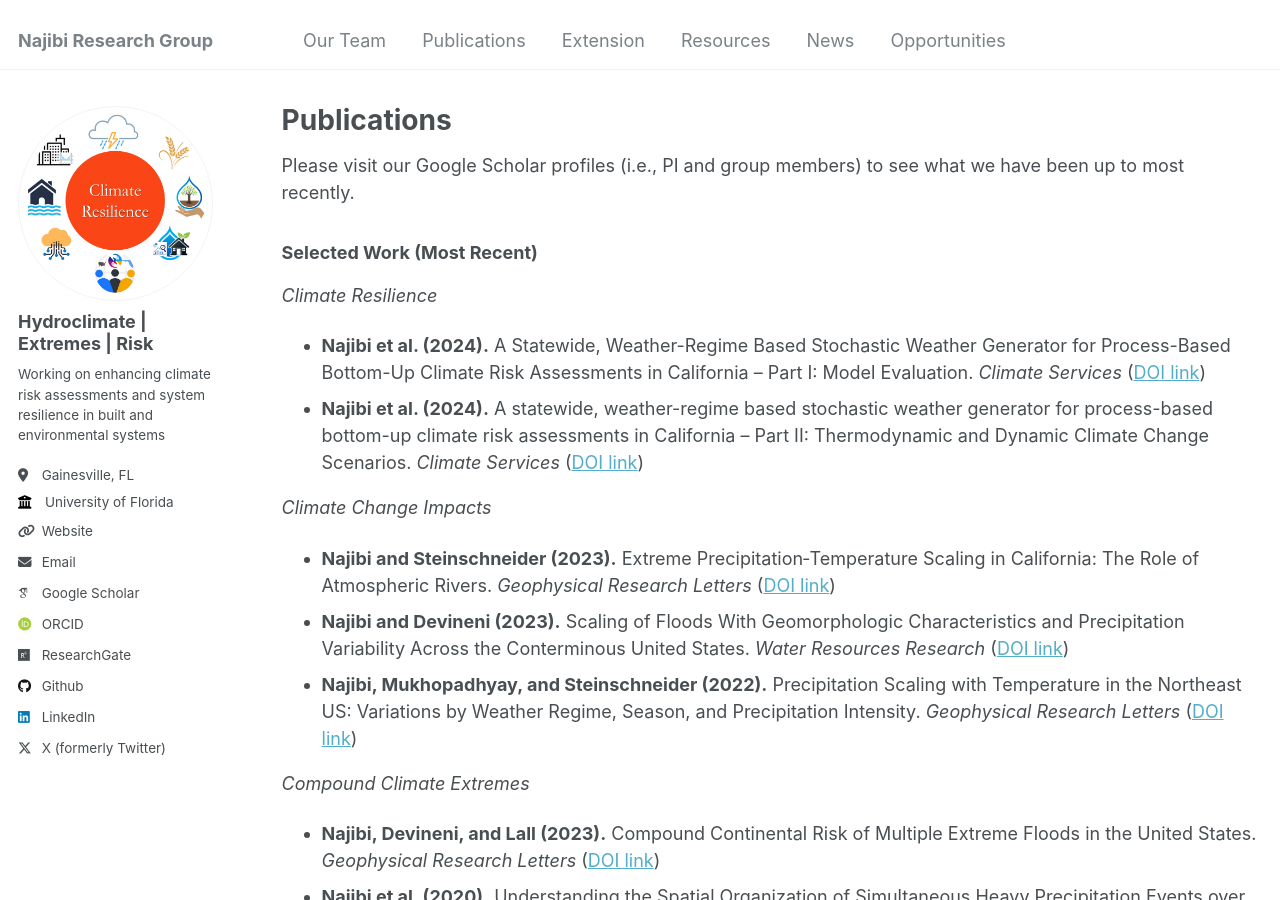
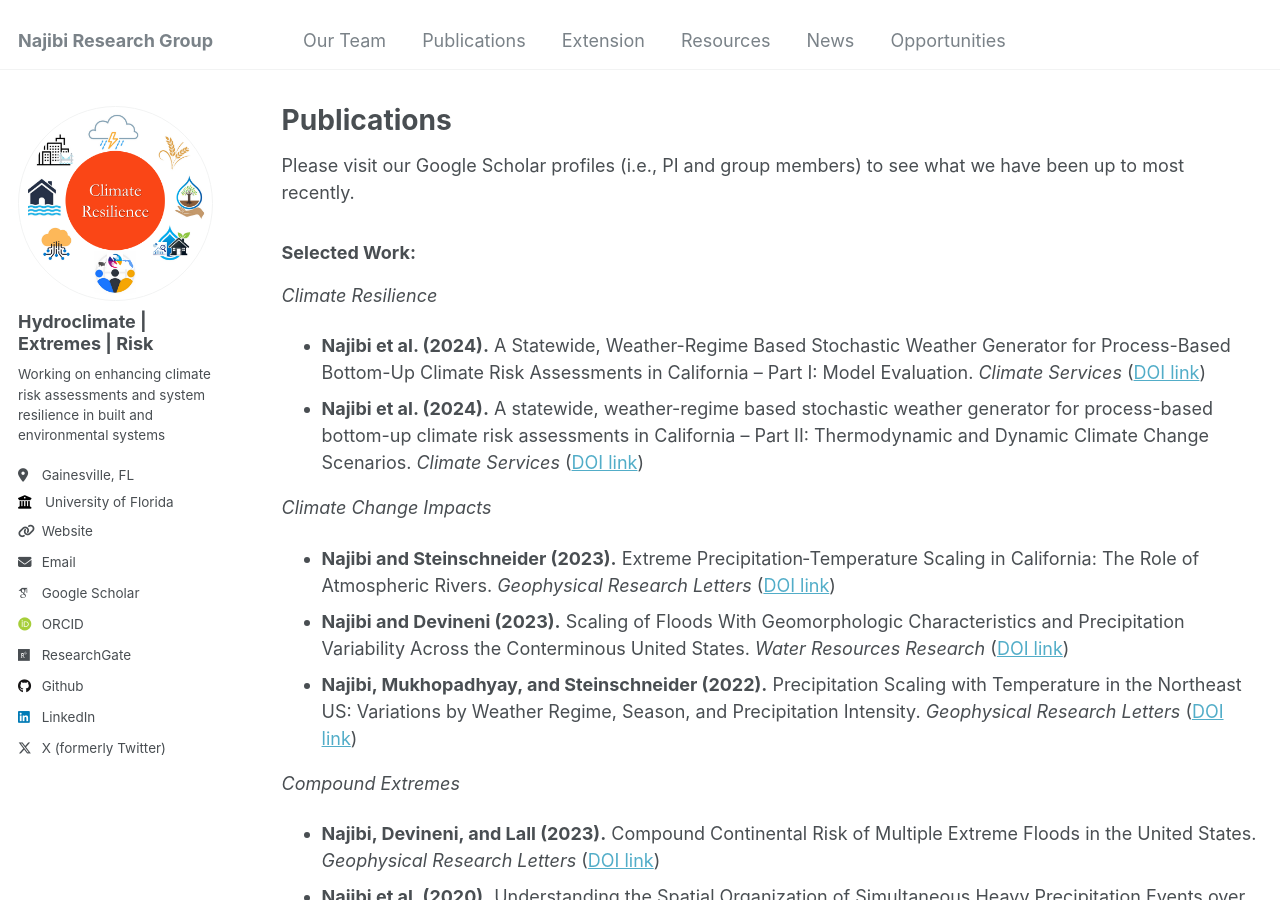
Before and after one commit to nassernajibi/lab, a Jekyll site: the page built from _pages/publications.md, in a window 1280 px wide and 900 px high. Built offline with Jekyll 4.4.1, drawn with Linux system fonts in a browser that asks for light colours; some web fonts are replaced.

Commit message:
Updated Pub

```diff
--- a/_pages/publications.md
+++ b/_pages/publications.md
@@ -7,7 +7,7 @@ author_profile: true  # Optional, adjust based on your theme
 
 Please visit our Google Scholar profiles (i.e., PI and group members) to see what we have been up to most recently.
 
-### Selected Work (Most Recent)
+### Selected Work:
 
 _Climate Resilience_
 - **Najibi et al. (2024).** A Statewide, Weather-Regime Based Stochastic Weather Generator for Process-Based Bottom-Up Climate Risk Assessments in California – Part I: Model Evaluation. *Climate Services* ([DOI link](https://doi.org/10.1016/j.cliser.2024.100489){:target="_blank"})
@@ -18,7 +18,7 @@ _Climate Change Impacts_
 - **Najibi and Devineni (2023).** Scaling of Floods With Geomorphologic Characteristics and Precipitation Variability Across the Conterminous United States. *Water Resources Research* ([DOI link](https://doi.org/10.1029/2022WR032815){:target="_blank"})
 - **Najibi, Mukhopadhyay, and Steinschneider (2022).** Precipitation Scaling with Temperature in the Northeast US: Variations by Weather Regime, Season, and Precipitation Intensity. *Geophysical Research Letters* ([DOI link](https://doi.org/10.1029/2021GL097100){:target="_blank"})
 
-_Compound Climate Extremes_
+_Compound Extremes_
 - **Najibi, Devineni, and Lall (2023).** Compound Continental Risk of Multiple Extreme Floods in the United States. *Geophysical Research Letters* ([DOI link](https://doi.org/10.1029/2023GL105297){:target="_blank"})
 - **Najibi et al. (2020).** Understanding the Spatial Organization of Simultaneous Heavy Precipitation Events over the Conterminous United States. *Journal of Geophysical Research: Atmospheres* ([DOI link](https://doi.org/10.1029/2020JD033036){:target="_blank"})
 
```
